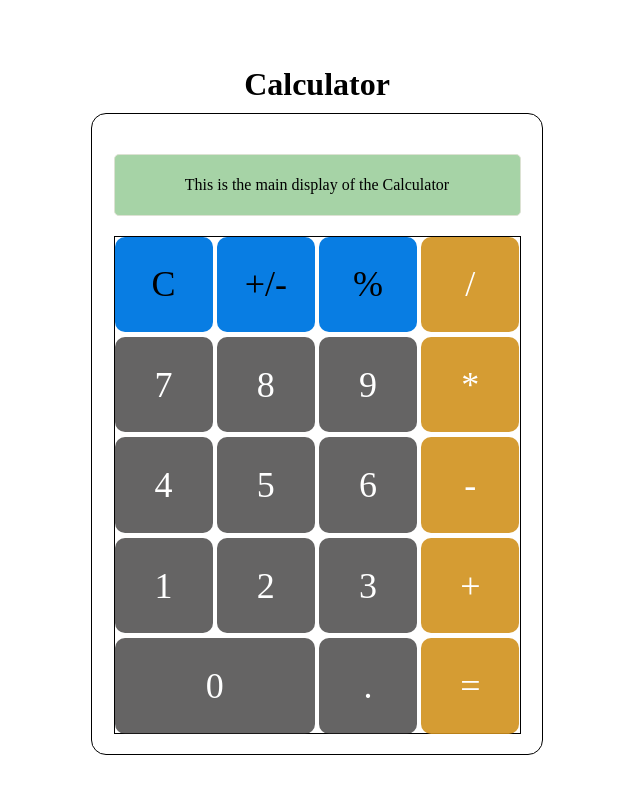
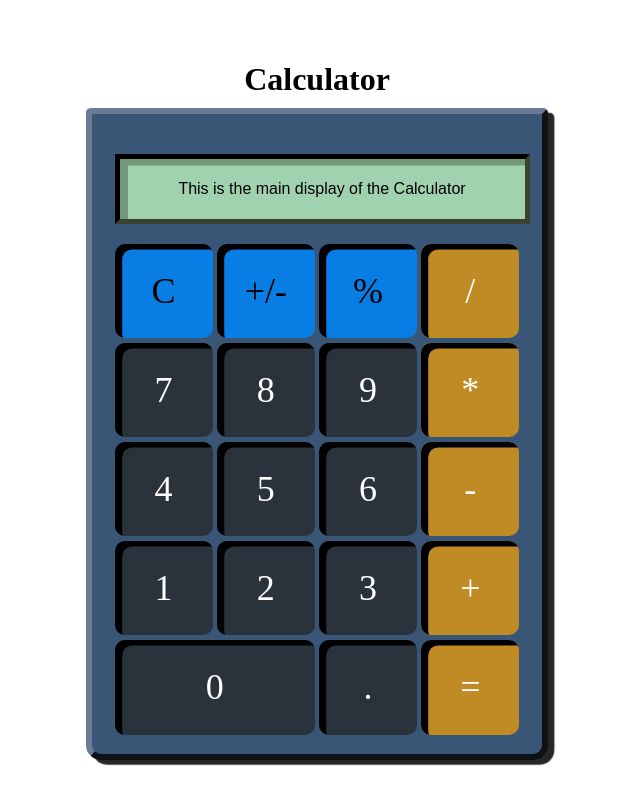
Before and after one commit to e11yunh/calculator, a plain HTML site: page index.html in a window 1280 px wide. Shown: the whole page, without its empty margins (323-963 px from the left). Drawn offline with Linux system fonts and the light colour scheme.

Commit message:
feat: enhance the layout of the calc and buttons

```diff
--- a/styles.css
+++ b/styles.css
@@ -18,37 +18,51 @@
     display: flex;
     flex-direction: column;
     align-items: center;
-    min-width: 450px;
-    min-height: 600px;
-    border: 1px solid black;
-    border-radius: 15px;
+    width: 450px;
+    height: 600px;
+    border-radius: 5px 5px 15px 15px;
     text-align: center;
     gap: 20px;
     padding: 20px 0;
     flex: 0 0 auto;
+    box-shadow: 0.4em  0.3em 1px rgb(40, 37, 37);
+    border-width: 6px;
+    border-style: solid;
+    background-color: #395677;
+    border-color: #6a7a97 #0e1115 #0e1115 #6a7a97;
 }
 
 #display {
     margin-top: 20px;
+    margin-left: 10px;
     flex-shrink: 0;
     display: flex;
     justify-content: center;
     align-items: center;
-    background-color: rgb(0, 128, 0, 0.35);
-    width: 90%;
-    height: 10%;
-    border: 1px solid rgb(220, 226, 211);
-    border-radius: 5px;
+    background-color: rgba(196, 252, 196, 0.754);
+    max-width: 90%;
+    min-width: 90%;
+    min-height: 10%;
+    border: 5px inset rgb(59, 67, 47);
+    box-shadow: inset 0.5em  0.4em rgb(46, 67, 44, 0.4);
+    font-family: "Silkscreen", "Teko", sans-serif;
+    font-weight: 400;
 }
 
 #button-grid {
     flex-shrink: 1;
     width: 90%;
     height: 90%;
-    border: 1px solid black;
+    border: px solid black;
     display: flex;
     flex-wrap: wrap;
     gap: 1%;
+}
+
+button {
+    border: 0px;
+    /* background: rgb(238,174,202);
+    background: linear-gradient(90deg, rgba(238,174,202,1) 0%, rgba(148,187,233,1) 100%); */
 }
 
 .button-elem {
@@ -60,7 +74,12 @@
     background-color: rgba(36, 35, 35, 0.7);
     text-align: center;
     font-size: 36px;
-    border: 0.1px soli
+    box-shadow: inset 0.2em  0.15em black;
+}
+
+.button-elem:hover {
+    cursor: pointer;
+    opacity: 0.6;
 }
 
 #button-0, #button-1, #button-2 {
@@ -71,3 +90,10 @@
 #button-3, #button-7, #button-11, #button-15, #button-18 {
     background-color: rgba(209, 145, 27, 0.895);
 }
+
+
+.pressed {
+    background-color: white !important;
+    color: black !important;
+    opacity: 0.85 !important;
+}
```
